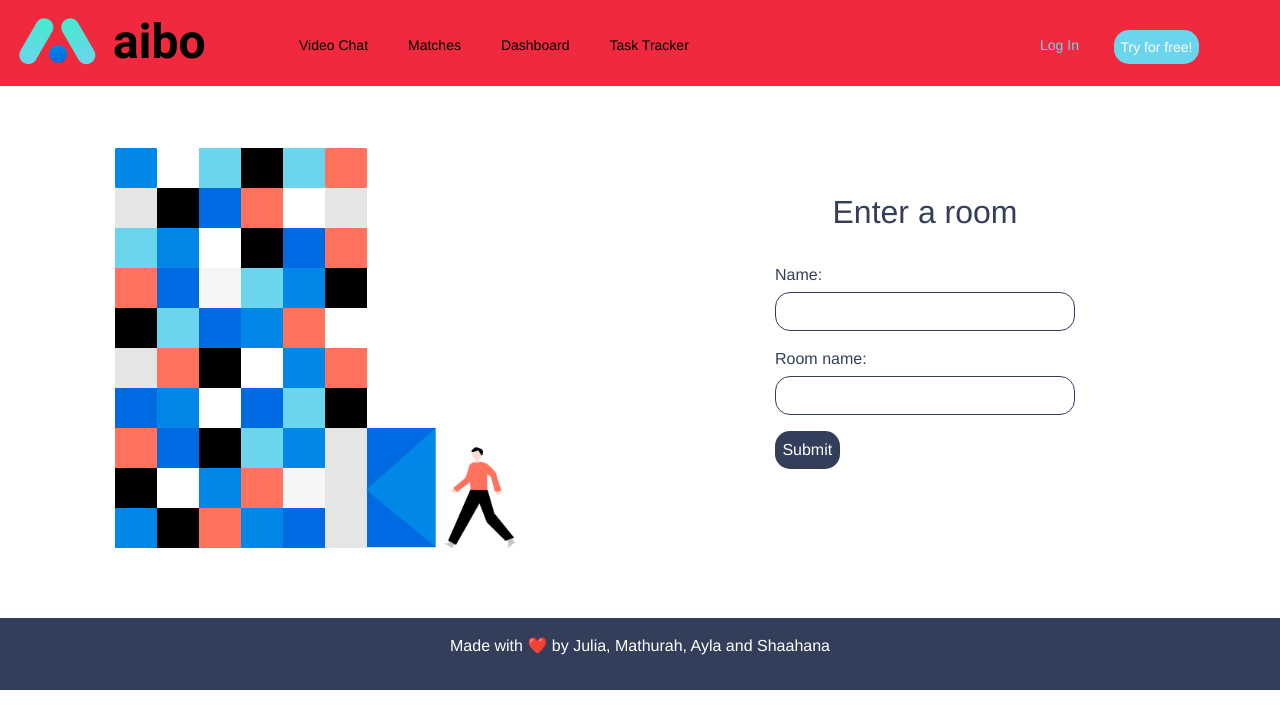
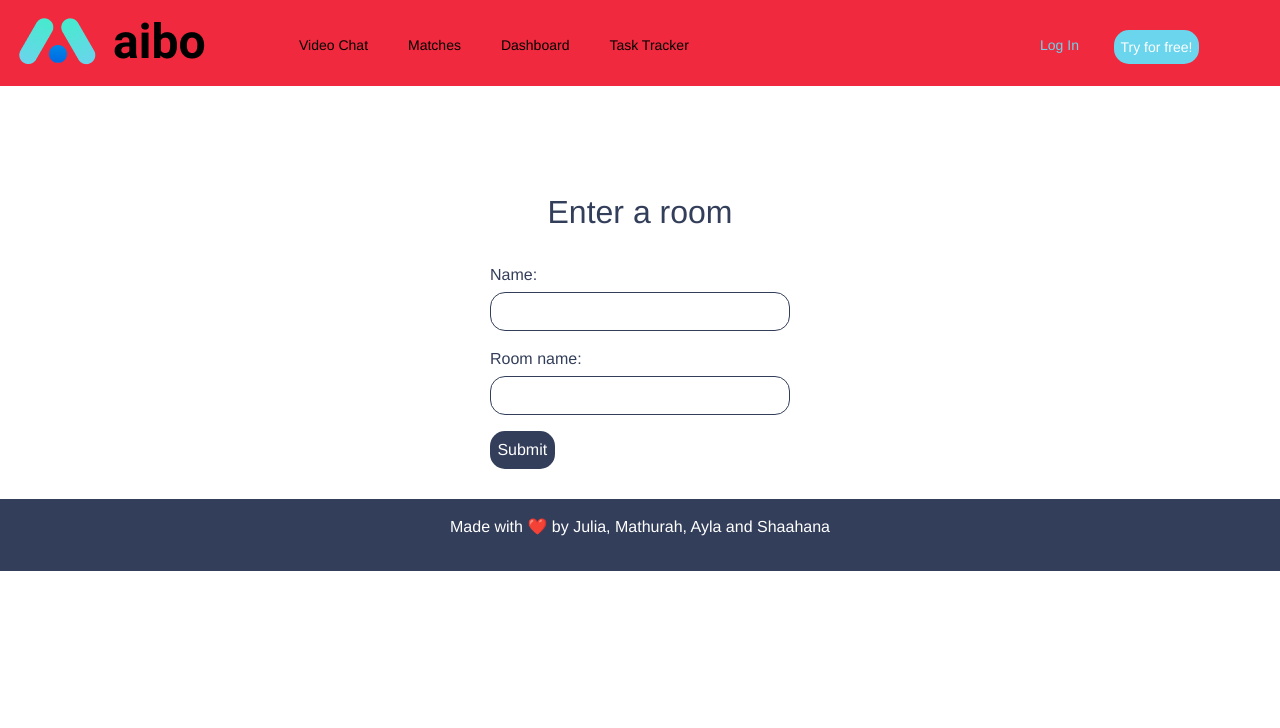
Before and after one commit to mathurah/aibo, a React (Create React App) app: page / in a window 1280 px wide. Shown: the top 728 px of the page. Built offline with nearby package versions, Linux system fonts and the light colour scheme.

Commit message:
W/o changes

```diff
--- a/src/App.js
+++ b/src/App.js
@@ -3,8 +3,8 @@ import "bootstrap/dist/css/bootstrap.min.css";
 import "./App.css";
 import { Container, Row, Col } from "reactstrap";
 import VideoChat from "./VideoChat";
-import NavBar from "./Navbar";
-import vidimg from "./images/videochat.png";
+import NavBar from "./NavBar";
+
 
 const App = () => {
   return (
@@ -13,23 +13,9 @@ const App = () => {
         <NavBar />
       </header>
       <Container>
-        <Row>
-          <Col>
-            <div class="graphic">
-              <img
-                src={vidimg}
-                alt="Girl in a jacket"
-                width="400"
-                height="400"
-              />
-            </div>
-          </Col>
-          <Col>
-            <div class="vidchat">
-              <VideoChat />
-            </div>
-          </Col>
-        </Row>
+        <div class="vidchat">
+          <VideoChat />
+        </div>
       </Container>
       <footer>
         <p>
```
